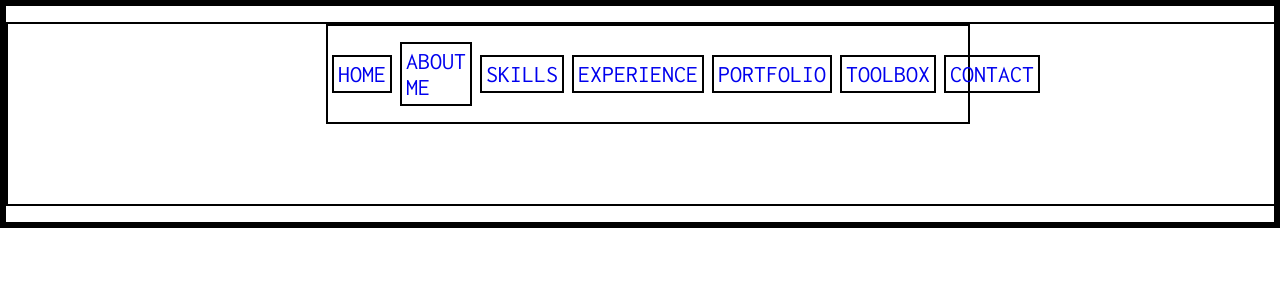
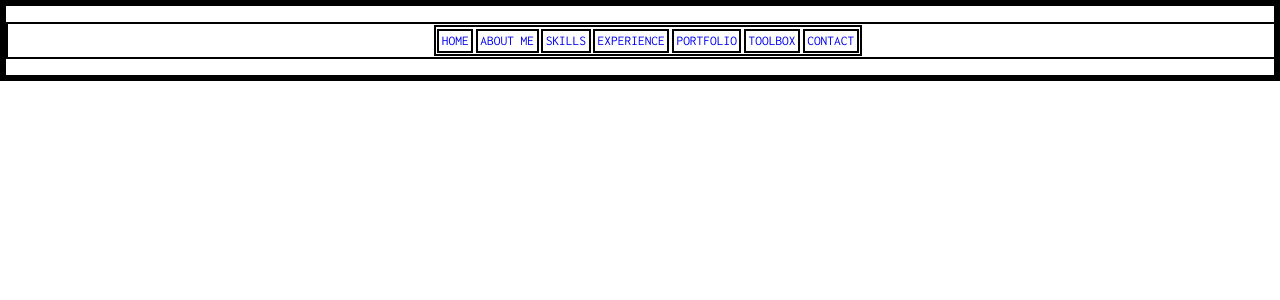
Before and after one commit to gregdusek/my-portfolio, a React (Create React App) app: page / in a window 1280 px wide. Shown: the top 300 px of the page. Built offline with nearby package versions, Linux system fonts and the light colour scheme.

Commit message:
Tweaked navbar styling

```diff
--- a/src/Components/Navbar/styles.css
+++ b/src/Components/Navbar/styles.css
@@ -3,21 +3,21 @@
 .navbar {
     display: flex;
     flex-direction: row;
-    align-items: center;
-    justify-content: space-evenly;
-    width: 50%;
+    justify-content: center;
+    width: auto;
     height: auto;
-    margin: auto;
-    /* margin-top: 2rem; */
-    margin-bottom: 5rem;
-    padding: auto;
+    margin: .10vw .10vw .10vw .10vw;
 }
 
 .nav-link {
-    font-size: 1.50rem;
-    font-weight: 800px;
-    margin:  1rem .25rem 1rem .25rem;
-    padding: .25rem .25rem .25rem .25rem;
+    display: flex;
+    justify-content: center;
+    font-size: 1.05vw;
+    font-weight: 900px;
+    width: auto;
+    height: auto;
+    margin: .10vw .10vw .10vw .10vw;
+    padding: .20vw .20vw .20vw .20vw;
     text-decoration: none;
     text-decoration-color: none;
 }
```
